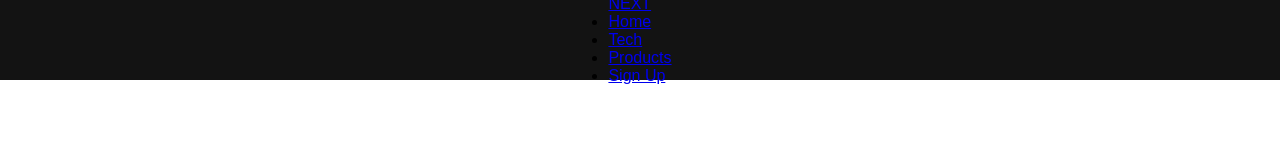
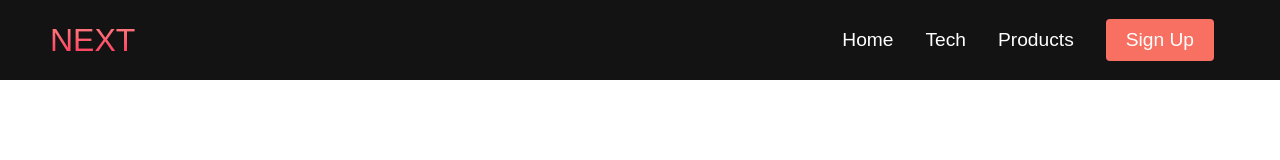
Before and after one commit to RDBALL/test-website, a plain HTML site: page index.html in a window 1280 px wide. Drawn offline with Linux system fonts and the light colour scheme.

Commit message:
added style to navbar

```diff
--- a/styles.css
+++ b/styles.css
@@ -11,4 +11,92 @@
   display: flex;
   justify-content: center;
   align-items: center;
+  font-size: 1.2rem;
+  position: sticky;
+  top: 0;
+  z-index: 999;
 }
+
+.navbarContainer {
+  display: flex;
+  justify-content: space-between;
+  height: 80px;
+  z-index: 1;
+  width: 100%;
+  max-width: 1300px;
+  margin: 0 auto;
+  padding: 0 50px;
+}
+
+#navbarLogo {
+  background-color: #ff8177;
+  background-image: linear-gradient(to top, #ff0844 0%, #ffb199 100%);
+  background-size: 100%;
+  -webkit-background-clip: text;
+  -moz-background-clip: text;
+  -webkit-text-fill-color: transparent;
+  -moz-text-fill-color: transparent;
+  display: flex;
+  align-items: center;
+  cursor: pointer;
+  text-decoration: none;
+  font-size: 2rem;
+}
+
+.faGem{
+  margin-right: 0.5rem;
+}
+
+.navbarMenu {
+  display: flex;
+  align-items: center;
+  list-style: none;
+  text-align: center;
+}
+
+.navbarItem {
+  height: 80px;
+}
+
+.navbarLinks {
+  color: #fff;
+  display: flex;
+  align-items: center;
+  justify-content: center;
+  text-decoration: none;
+  padding: 0 1rem;
+  height: 100%;
+}
+
+.navbarBtn{
+  display: flex;
+  justify-content: center;
+  align-items: center;
+  padding: 0 1rem;
+  width: 100%;
+}
+
+.button {
+  display: flex;
+  justify-content: center;
+  align-items: center;
+  text-decoration: none;
+  padding: 10px 20px;
+  height: 100%;
+  width: 100%;
+  border: none;
+  outline: none;
+  border-radius: 4px;
+  background: #f77062;
+  color: #fff;
+}
+
+.button:hover {
+  background: #4837ff;
+  transition: all .3s ease;
+}
+
+.navbarLinks:hover {
+  color: #f77062;
+  transition: all .3s ease;
+}
```
